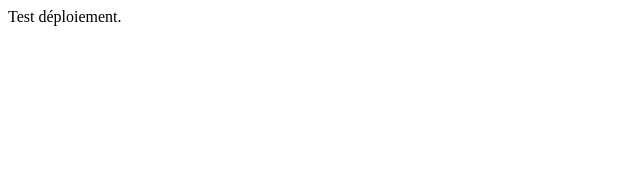
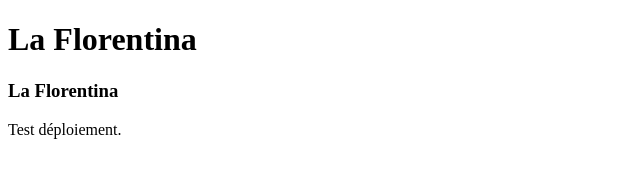
Before and after one commit to EtienneRenoton/workshop-html, a plain HTML site: page index.html in a window 1280 px wide. Shown: the whole page, without its empty margins (0-640 px from the left). Drawn offline with Linux system fonts and the light colour scheme.

Commit message:
commit03

```diff
--- a/index.html
+++ b/index.html
@@ -2,6 +2,8 @@
 <html>
 <head>
   <title>Pizzeria</title>
+  <h1>La Florentina</h1>
+  <h3>La Florentina</h3>
 </head>
 <body>
 Test déploiement.
```
